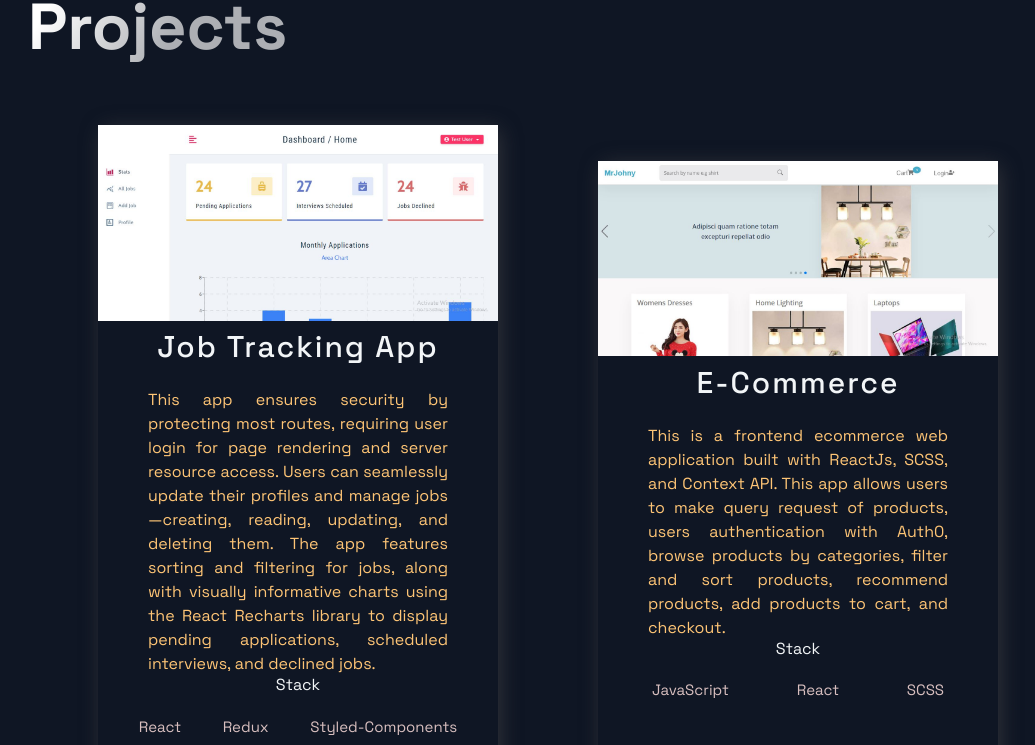
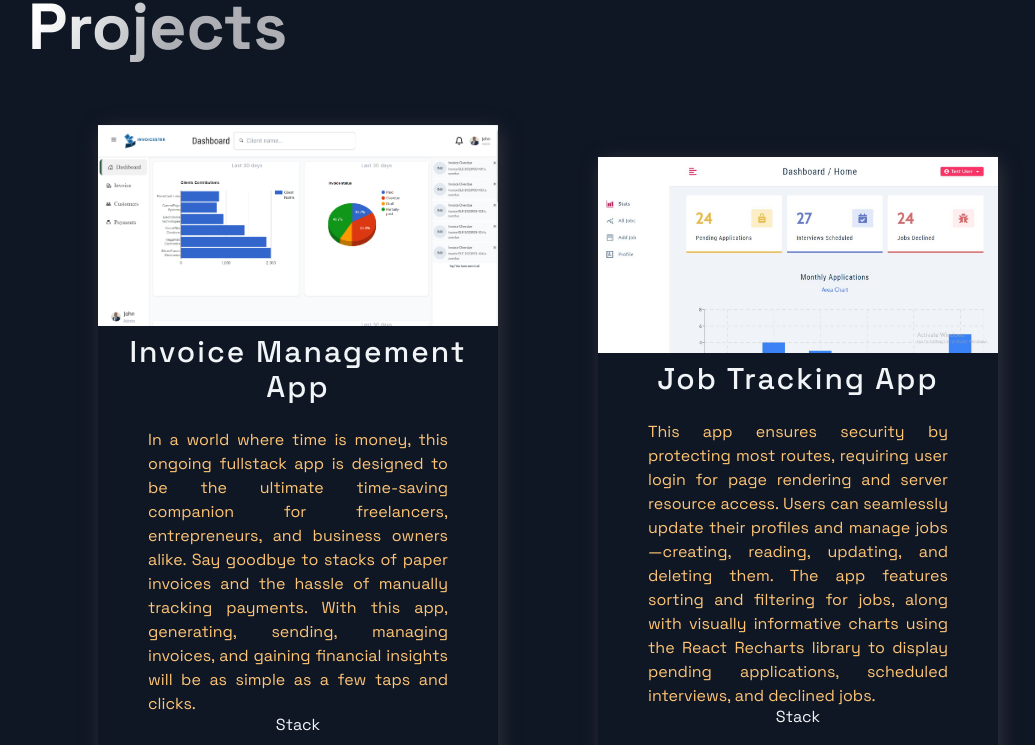
Before and after one commit to osifojohn/my_portfolio_nextjs, a Next.js app: page / in a window 1280 px wide. Shown: the part 698-1443 px from the top of the page, without its empty margins (92-1127 px from the left). Built offline with nearby package versions, Linux system fonts and the light colour scheme.

Commit message:
added invoice management project

```diff
--- a/src/constants/constants.js
+++ b/src/constants/constants.js
@@ -19,15 +19,34 @@ export const projects = [
   //   visit: 'https://github.com/osifojohn/netflix-clone-fullstack',
   //   id: 0,
   // },
-    {
+  {
+    title: 'Invoice Management App',
+    description:
+      'In a world where time is money, this ongoing fullstack app is designed to be the ultimate time-saving companion for freelancers, entrepreneurs, and business owners alike. Say goodbye to stacks of paper invoices and the hassle of manually tracking payments. With this app, generating, sending, managing invoices, and gaining financial insights will be as simple as a few taps and clicks.',
+    image: './images/invoicester.png',
+    tags: [
+      'Nextjs',
+      'TypeScript',
+      'Nodejs',
+      'Expressjs',
+      'Redux',
+      'Tailwindcss',
+      'Expressjs',
+      'Mongodb',
+    ],
+    source: 'https://cashflownexus.vercel.app/',
+    visit: 'https://github.com/osifojohn/cashflownexus',
+    id: 1,
+  },
+  {
     title: 'Job Tracking App',
     description:
-      "This app ensures security by protecting most routes, requiring user login for page rendering and server resource access. Users can seamlessly update their profiles and manage jobs—creating, reading, updating, and deleting them.  The app features sorting and filtering for jobs, along with visually informative charts using the React Recharts library to display pending applications, scheduled interviews, and declined jobs.",
+      'This app ensures security by protecting most routes, requiring user login for page rendering and server resource access. Users can seamlessly update their profiles and manage jobs—creating, reading, updating, and deleting them.  The app features sorting and filtering for jobs, along with visually informative charts using the React Recharts library to display pending applications, scheduled interviews, and declined jobs.',
     image: './images/job-img.jpg',
     tags: ['React', 'Redux', 'Styled-Components'],
     source: 'https://job-tracking-app-osifojohn.netlify.app',
     visit: 'https://github.com/osifojohn/Job-Tracking-App',
-    id: 1,
+    id: 2,
   },
   {
     title: 'E-Commerce',
@@ -37,7 +56,7 @@ export const projects = [
     tags: ['JavaScript', 'React', 'SCSS'],
     source: 'https://osifo-john-store.netlify.app',
     visit: 'https://github.com/osifojohn/ecommerce-app-osifojohn1',
-    id: 2,
+    id: 3,
   },
   {
     title: 'Movie App',
@@ -47,6 +66,6 @@ export const projects = [
     tags: ['React', 'JavaScript', 'CSS'],
     source: 'https://reactjs-movieapp-osifojohn.netlify.app',
     visit: 'https://github.com/osifojohn/reactjs-movieapp',
-    id: 3,
+    id: 4,
   },
 ];
```
Also changed, not shown: public/images/invoicester.png (added).
